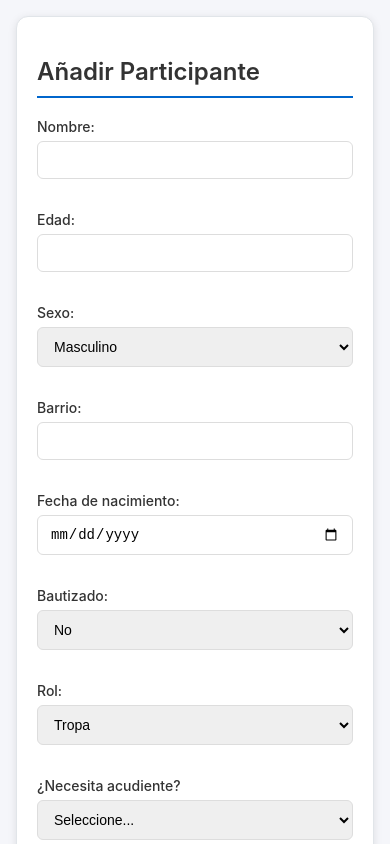
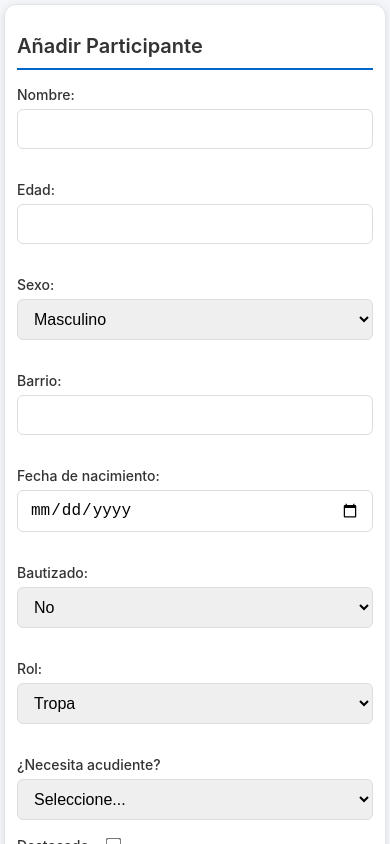
Before and after one commit to imzsebas/control_y_reportes, a Next.js app: page /utilidades/cda/participantes in a window 390 px wide. Shown: the top 844 px of the page. Built offline with nearby package versions, Linux system fonts and the light colour scheme; no server answers; the database is empty.

Commit message:
arreglo de participantes-responsive

```diff
--- a/src/app/utilidades/cda/participantes/page.js
+++ b/src/app/utilidades/cda/participantes/page.js
@@ -225,6 +225,90 @@ export default function ParticipantesForm() {
     fontFamily: "-apple-system, BlinkMacSystemFont, 'Segoe UI', Roboto, sans-serif"
   };
 
+  // Media queries para responsive
+  const mediaQueries = `
+    <style>
+      @media (max-width: 768px) {
+        .participant-item {
+          flex-direction: column !important;
+          align-items: flex-start !important;
+          gap: 12px !important;
+        }
+
+        .participant-info {
+          width: 100% !important;
+        }
+
+        .participant-actions {
+          width: 100% !important;
+          justify-content: flex-start !important;
+        }
+
+        .modal-content {
+          padding: 16px !important;
+          margin: 10px !important;
+          max-height: 85vh !important;
+        }
+
+        .modal-grid {
+          grid-template-columns: 1fr !important;
+          gap: 8px !important;
+        }
+
+        .form-grid {
+          grid-template-columns: 1fr !important;
+        }
+
+        .container {
+          padding: 8px !important;
+        }
+
+        .card {
+          padding: 12px !important;
+          margin-bottom: 12px !important;
+        }
+
+        .header {
+          font-size: 20px !important;
+          margin-bottom: 16px !important;
+        }
+
+        .sub-header {
+          font-size: 16px !important;
+          margin-bottom: 12px !important;
+        }
+
+        .button {
+          font-size: 12px !important;
+          padding: 8px 12px !important;
+        }
+
+        .input {
+          font-size: 16px !important;
+        }
+      }
+
+      @media (max-width: 480px) {
+        .participant-actions {
+          flex-direction: column !important;
+        }
+
+        .participant-actions button {
+          width: 100% !important;
+        }
+
+        .modal-content {
+          padding: 12px !important;
+          margin: 5px !important;
+        }
+
+        .container {
+          padding: 4px !important;
+        }
+      }
+    </style>
+  `;
+
   const cardStyle = {
     backgroundColor: "#ffffff",
     borderRadius: "12px",
@@ -315,12 +399,26 @@ export default function ParticipantesForm() {
   const listItemStyle = {
     display: "flex",
     justifyContent: "space-between",
-    alignItems: "center",
+    alignItems: "flex-start",
     padding: "12px 16px",
     backgroundColor: "#f8f9fa",
     borderRadius: "8px",
     marginBottom: "8px",
-    border: "1px solid #e9ecef"
+    border: "1px solid #e9ecef",
+    flexWrap: "wrap",
+    gap: "8px"
+  };
+
+  const listItemInfoStyle = {
+    flex: "1",
+    minWidth: "200px"
+  };
+
+  const listItemActionsStyle = {
+    display: "flex",
+    gap: "8px",
+    flexShrink: 0,
+    flexWrap: "wrap"
   };
 
   const modalStyle = {
@@ -333,26 +431,35 @@ export default function ParticipantesForm() {
     display: "flex",
     justifyContent: "center",
     alignItems: "center",
-    zIndex: 1000
+    zIndex: 1000,
+    padding: "10px"
   };
 
   const modalContentStyle = {
     backgroundColor: "white",
     borderRadius: "12px",
-    padding: "24px",
+    padding: "16px",
     maxWidth: "600px",
-    width: "90%",
-    maxHeight: "80vh",
+    width: "100%",
+    maxHeight: "90vh",
     overflow: "auto",
     position: "relative"
   };
 
+  const responsiveGridStyle = {
+    display: "grid",
+    gap: "12px",
+    gridTemplateColumns: "repeat(auto-fit, minmax(200px, 1fr))"
+  };
+
   return (
-    <div style={containerStyle}>
-      <div style={cardStyle}>
-        <h2 style={headerStyle}>Añadir Participante</h2>
+    <>
+      <div dangerouslySetInnerHTML={{ __html: mediaQueries }} />
+      <div style={containerStyle} className="container">
+        <div style={cardStyle} className="card">
+          <h2 style={headerStyle} className="header">Añadir Participante</h2>
           <form onSubmit={handleSubmit}>
-          <div style={gridStyle}>
+            <div style={gridStyle} className="form-grid">
               <div style={formGroupStyle}>
                 <label htmlFor="nombre_participante" style={labelStyle}>Nombre:</label>
                 <input
@@ -362,6 +469,7 @@ export default function ParticipantesForm() {
                   onChange={handleChange}
                   required
                   style={inputStyle}
+                  className="input"
                 />
               </div>
 
@@ -375,6 +483,7 @@ export default function ParticipantesForm() {
                   onChange={handleChange}
                   required
                   style={inputStyle}
+                  className="input"
                 />
               </div>
 
@@ -387,6 +496,7 @@ export default function ParticipantesForm() {
                   onChange={handleChange}
                   required
                   style={inputStyle}
+                  className="input"
                 >
                   <option value="Masculino">Masculino</option>
                   <option value="Femenino">Femenino</option>
@@ -401,6 +511,7 @@ export default function ParticipantesForm() {
                   value={formData.barrio}
                   onChange={handleChange}
                   style={inputStyle}
+                  className="input"
                 />
               </div>
 
@@ -414,6 +525,7 @@ export default function ParticipantesForm() {
                   onChange={handleChange}
                   required
                   style={inputStyle}
+                  className="input"
                 />
               </div>
 
@@ -425,6 +537,7 @@ export default function ParticipantesForm() {
                   value={formData.bautizado}
                   onChange={handleChange}
                   style={inputStyle}
+                  className="input"
                 >
                   <option value="Si">Sí</option>
                   <option value="No">No</option>
@@ -439,6 +552,7 @@ export default function ParticipantesForm() {
                   value={formData.rol}
                   onChange={handleChange}
                   style={inputStyle}
+                  className="input"
                 >
                   <option value="Tropa">Tropa</option>
                   <option value="Capitan">Capitán</option>
@@ -454,6 +568,7 @@ export default function ParticipantesForm() {
                   value={necesitaAcudiente}
                   onChange={(e) => setNecesitaAcudiente(e.target.value)}
                   style={inputStyle}
+                  className="input"
                 >
                   <option value="">Seleccione...</option>
                   <option value="si">Sí</option>
@@ -475,9 +590,9 @@ export default function ParticipantesForm() {
             </div>
 
             {necesitaAcudiente === "si" && (
-            <div style={cardStyle}>
-              <h4 style={subHeaderStyle}>Datos del Acudiente</h4>
-              <div style={gridStyle}>
+              <div style={cardStyle} className="card">
+                <h4 style={subHeaderStyle} className="sub-header">Datos del Acudiente</h4>
+                <div style={gridStyle} className="form-grid">
                   <div style={formGroupStyle}>
                     <label htmlFor="nombre_acudiente" style={labelStyle}>Nombre del acudiente:</label>
                     <input
@@ -487,6 +602,7 @@ export default function ParticipantesForm() {
                       onChange={handleAcudienteChange}
                       required={necesitaAcudiente === "si"}
                       style={inputStyle}
+                      className="input"
                     />
                   </div>
 
@@ -499,6 +615,7 @@ export default function ParticipantesForm() {
                       onChange={handleAcudienteChange}
                       required={necesitaAcudiente === "si"}
                       style={inputStyle}
+                      className="input"
                     />
                   </div>
 
@@ -511,21 +628,22 @@ export default function ParticipantesForm() {
                       onChange={handleAcudienteChange}
                       required={necesitaAcudiente === "si"}
                       style={inputStyle}
+                      className="input"
                     />
                   </div>
                 </div>
               </div>
             )}
 
-          <button type="submit" style={buttonSuccess}>
+            <button type="submit" style={buttonSuccess} className="button">
               Guardar
             </button>
           </form>
         </div>
 
         {/* Lista de Participantes */}
-      <div style={cardStyle}>
-        <h3 style={subHeaderStyle}>Lista de Participantes</h3>
+        <div style={cardStyle} className="card">
+          <h3 style={subHeaderStyle} className="sub-header">Lista de Participantes</h3>
 
           {loading ? (
             <p>Cargando participantes...</p>
@@ -534,24 +652,26 @@ export default function ParticipantesForm() {
           ) : (
             <div>
               {participantes.map((participante) => (
-              <div key={participante.id_participante} style={listItemStyle}>
-                <div>
+                <div key={participante.id_participante} style={listItemStyle} className="participant-item">
+                  <div style={listItemInfoStyle} className="participant-info">
                     <strong>{participante.nombre_participante}</strong>
-                  <span style={{ marginLeft: "10px", color: "#666" }}>
+                    <div style={{ color: "#666", fontSize: "14px", marginTop: "4px" }}>
                       {participante.edad} años - {participante.rol}
                       {participante.destacado && <span style={{ color: "#f39c12", marginLeft: "5px" }}>⭐</span>}
-                  </span>
                     </div>
-                <div style={{ display: "flex", gap: "8px" }}>
+                  </div>
+                  <div style={listItemActionsStyle} className="participant-actions">
                     <button
                       onClick={() => verDetalles(participante)}
                       style={buttonInfo}
+                      className="button"
                     >
                       Ver detalles
                     </button>
                     <button
                       onClick={() => eliminarParticipante(participante.id_participante)}
                       style={buttonDanger}
+                      className="button"
                     >
                       🗑️
                     </button>
@@ -565,7 +685,7 @@ export default function ParticipantesForm() {
         {/* Modal de Detalles */}
         {showDetails && selectedParticipante && (
           <div style={modalStyle} onClick={() => setShowDetails(false)}>
-          <div style={modalContentStyle} onClick={(e) => e.stopPropagation()}>
+            <div style={modalContentStyle} className="modal-content" onClick={(e) => e.stopPropagation()}>
               <button
                 onClick={() => setShowDetails(false)}
                 style={{
@@ -582,9 +702,9 @@ export default function ParticipantesForm() {
                 ×
               </button>
 
-            <h3 style={subHeaderStyle}>Detalles del Participante</h3>
+              <h3 style={subHeaderStyle} className="sub-header">Detalles del Participante</h3>
 
-            <div style={gridStyle}>
+              <div style={responsiveGridStyle} className="modal-grid">
                 <div><strong>Nombre:</strong> {selectedParticipante.nombre_participante}</div>
                 <div><strong>Edad:</strong> {selectedParticipante.edad} años</div>
                 <div><strong>Sexo:</strong> {selectedParticipante.sexo}</div>
@@ -597,8 +717,8 @@ export default function ParticipantesForm() {
 
               {selectedParticipante.acudiente && (
                 <div style={{ marginTop: "20px" }}>
-                <h4 style={subHeaderStyle}>Datos del Acudiente</h4>
-                <div style={gridStyle}>
+                  <h4 style={subHeaderStyle} className="sub-header">Datos del Acudiente</h4>
+                  <div style={responsiveGridStyle} className="modal-grid">
                     <div><strong>Nombre:</strong> {selectedParticipante.acudiente.nombre_acudiente}</div>
                     <div><strong>Parentesco:</strong> {selectedParticipante.acudiente.parentezco}</div>
                     <div><strong>Celular:</strong> {selectedParticipante.acudiente.celular}</div>
@@ -609,5 +729,6 @@ export default function ParticipantesForm() {
           </div>
         )}
       </div>
+    </>
   );
 }
```
Lines whose indentation alone changed are shown as unchanged.
